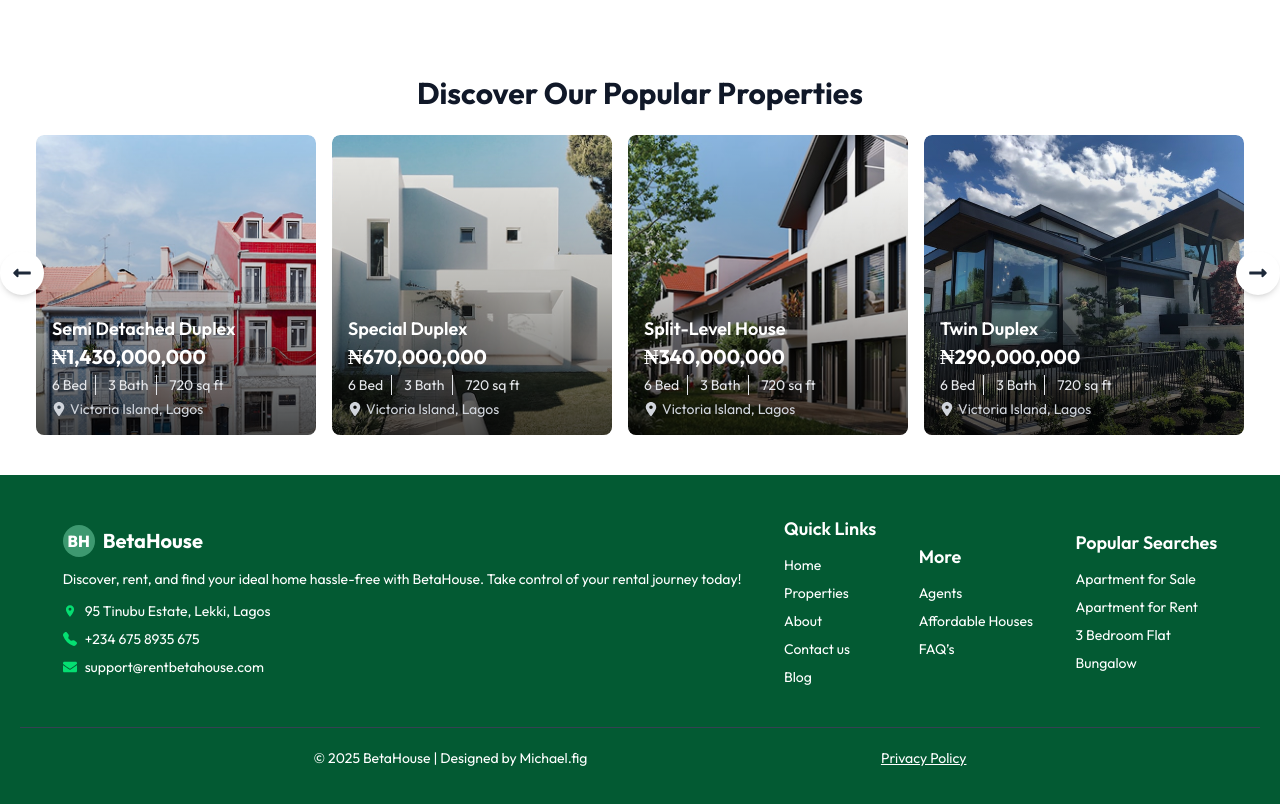
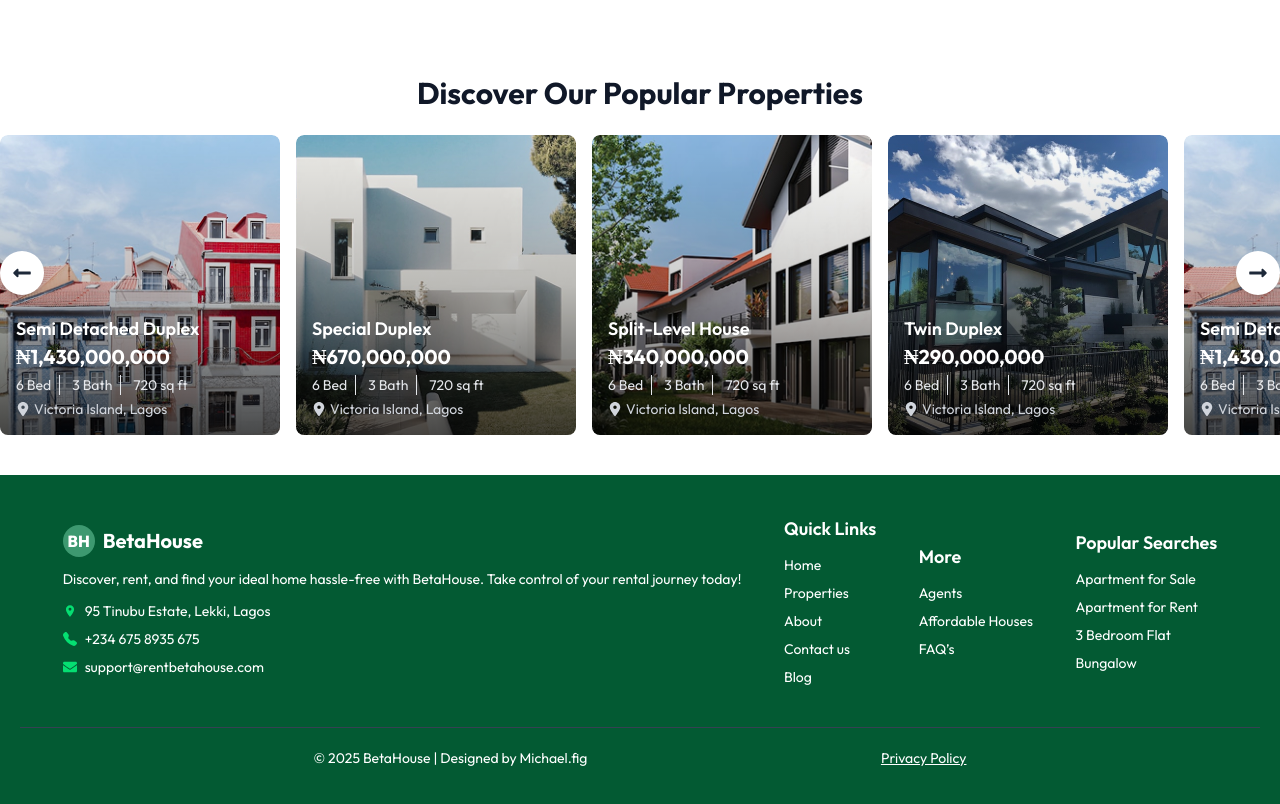
Before and after one commit to MojolaoluwaGafar/betahouseadmindashboard, a React (Vite) app: page / in a window 1280 px wide. Shown: the part 2020-2824 px from the top of the page. Built offline with nearby package versions, Linux system fonts and the light colour scheme.

Commit message:
prod bug fix

```diff
--- a/src/Components/FeaturedProperties.jsx
+++ b/src/Components/FeaturedProperties.jsx
@@ -56,7 +56,7 @@ const FeaturedProperties = () => {
 
   return (
     <section className="mx-auto p-10 bg-white">
-      {/* Filters & Sorting */}
+
       <div className="flex flex-wrap gap-3 mb-4 items-center justify-between">
         <div className="flex items-center gap-1">
           <BsFilterRight size={20} />
--- a/src/Components/data.js
+++ b/src/Components/data.js
@@ -155,4 +155,44 @@ import popularimage4 from "../assets/Link 3.jpeg";
      location: "Victoria Island, Lagos",
      image: popularimage4,
    },
+   {
+     id: 5,
+     name: "Semi Detached Duplex",
+     price: "₦1,430,000,000",
+     bedrooms: "6 Bed",
+     bathrooms: "3 Bath",
+     landarea: "720 sq ft",
+     location: "Victoria Island, Lagos",
+     image: popularimage1,
+   },
+   {
+     id: 6,
+     name: "Special Duplex",
+     price: "₦670,000,000",
+     bedrooms: "6 Bed",
+     bathrooms: "3 Bath",
+     landarea: "720 sq ft",
+     location: "Victoria Island, Lagos",
+     image: popularimage2,
+   },
+   {
+     id: 7,
+     name: "Split-Level House",
+     price: "₦340,000,000",
+     bedrooms: "6 Bed",
+     bathrooms: "3 Bath",
+     landarea: "720 sq ft",
+     location: "Victoria Island, Lagos",
+     image: popularimage3,
+   },
+   {
+     id: 8,
+     name: "Twin Duplex",
+     price: "₦290,000,000",
+     bedrooms: "6 Bed",
+     bathrooms: "3 Bath",
+     landarea: "720 sq ft",
+     location: "Victoria Island, Lagos",
+     image: popularimage4,
+   },
  ];
```
